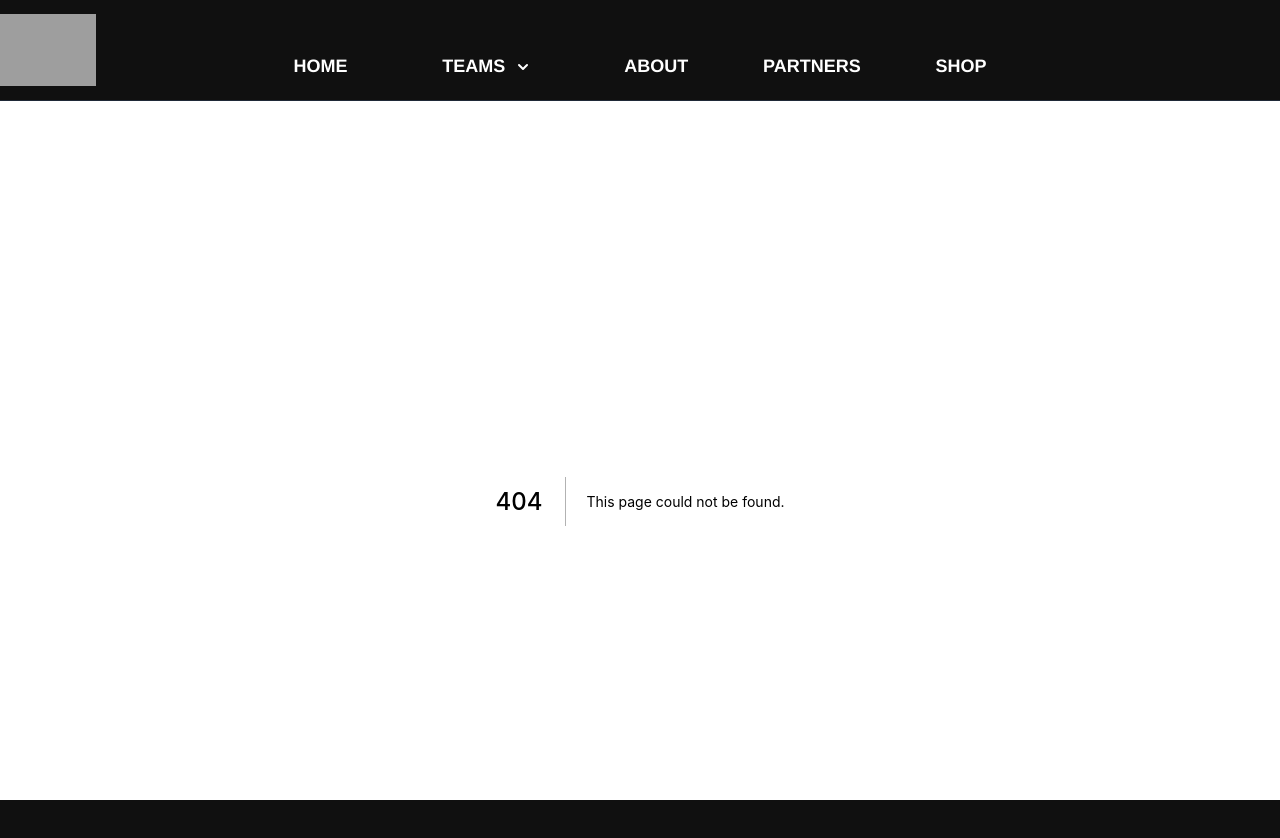
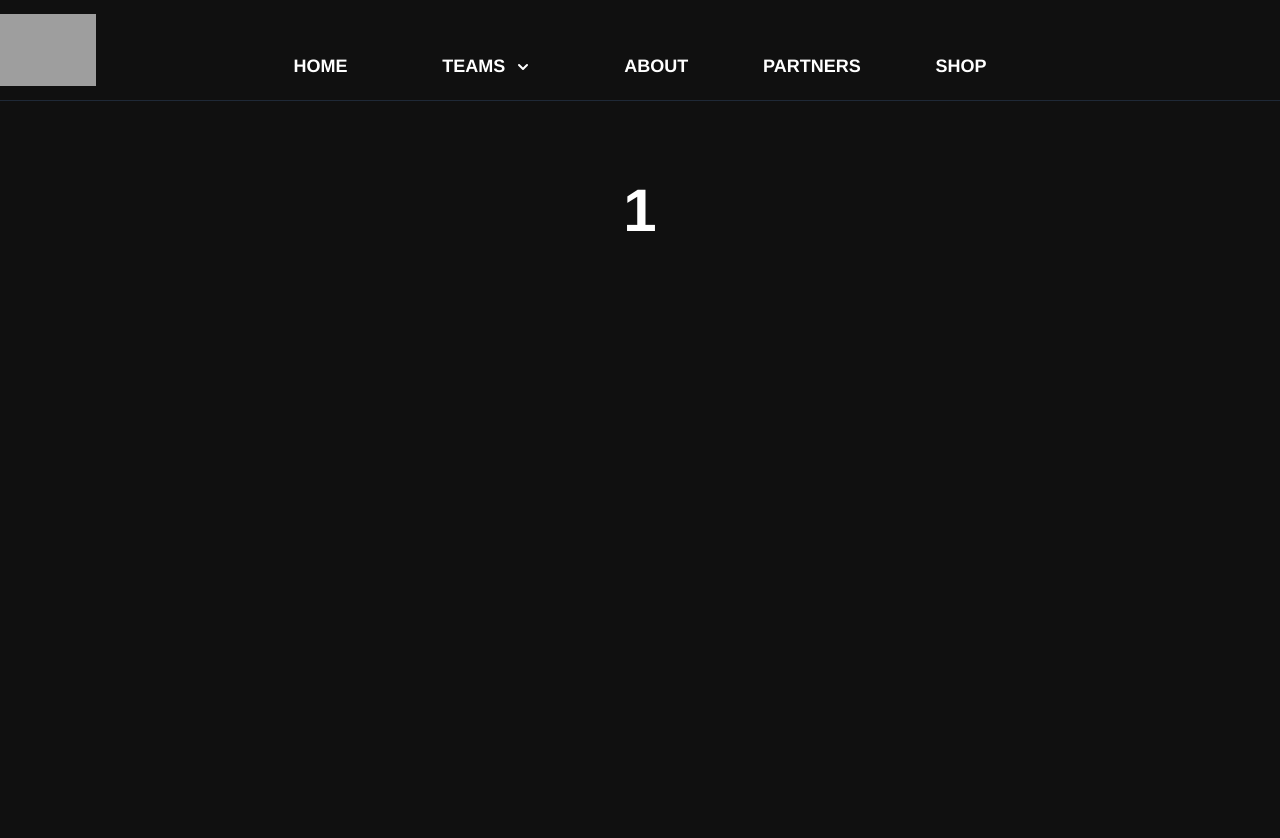
Before and after one commit to starlest/bigetronfrontend, a Next.js app: page /divisions/1 in a window 1280 px wide. Before the commit this address had no page. Shown: the top 838 px of the page. After the commit the page ends 800 px from the top, so only its background shows below. Built offline with nearby package versions, Linux system fonts and the light colour scheme; grey boxes are pictures that could not be loaded.

Commit message:
access url api using env variable

```diff
--- /dev/null
+++ b/pages/divisions/[slug].js
@@ -0,0 +1,21 @@
+import Head from "next/head";
+import { useRouter } from "next/router";
+
+const DivisionPage = () => {
+  const router = useRouter();
+  const slug = router.query.slug;
+
+  return (
+    <>
+      <Head>
+        <title>{slug} | Bigetron Esports</title>
+        <link rel="icon" href="/favicon.ico" />
+      </Head>
+      <h2 className="uppercase text-center font-bold text-6xl my-10 md:my-20">
+        {slug}
+      </h2>
+    </>
+  );
+};
+
+export default DivisionPage;
--- a/pages/index.js
+++ b/pages/index.js
@@ -24,9 +24,8 @@ function Home({ articles }) {
 }
 
 export async function getServerSideProps() {
-  const res = await fetch(
-    "https://shielded-atoll-06824.herokuapp.com/articles?_limit=4"
-  );
+  const url = process.env.STRAPI_API_URL + "/articles?_limit=4";
+  const res = await fetch(url);
   const articles = await res.json();
   return { props: { articles } };
 }
```
